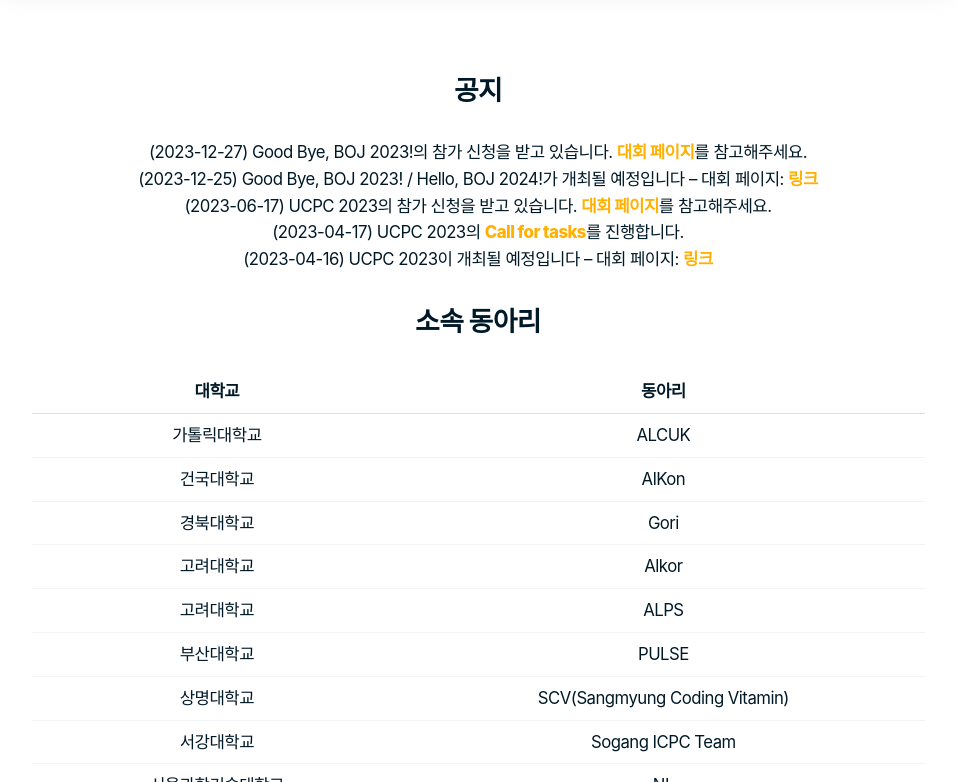
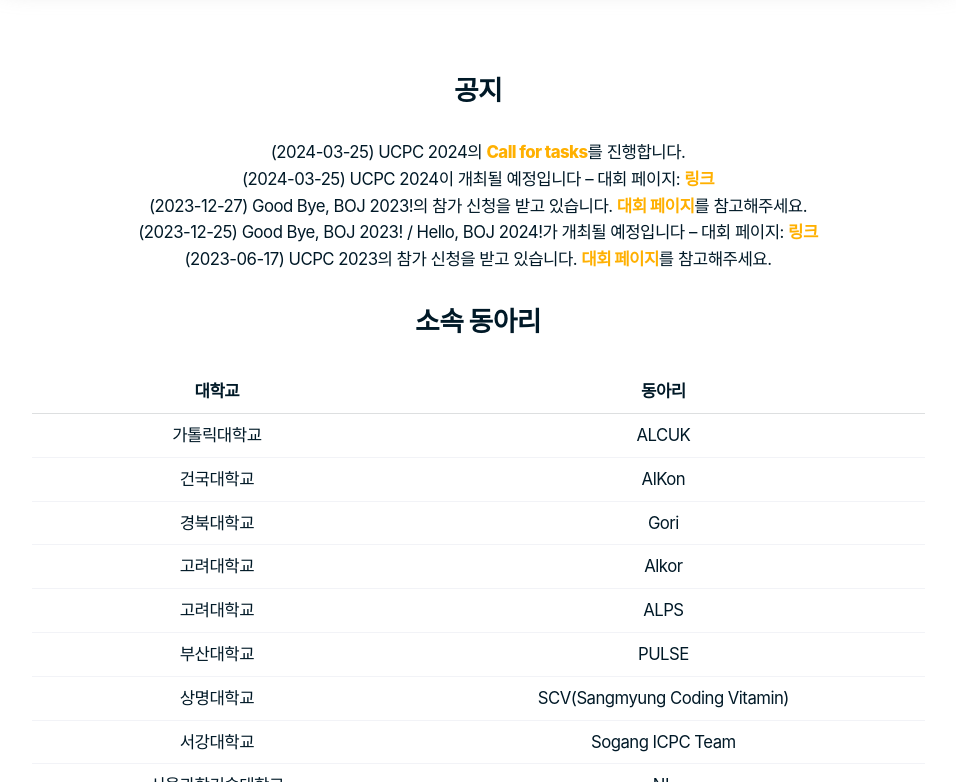
Before and after one commit to ucpcc/main, a Jekyll site: the page built from index.md, in a window 1280 px wide and 900 px high, scrolled down 951 px, cut to the strip 118-900 px from the top of the window. Shown: the whole strip, without its empty margins (162-1118 px from the left). Built offline with Jekyll 4.4.1, drawn with Linux system fonts in a browser that asks for light colours; some web fonts are replaced.

Commit message:
2024 call for tasks 정보 추가

```diff
--- a/index.md
+++ b/index.md
@@ -4,11 +4,11 @@ title: 전국 대학생 프로그래밍 대회 동아리 연합
 ---
 
 ## 공지
+- (2024-03-25) UCPC 2024의 [Call for tasks](https://2024.ucpc.me/tasks/)를 진행합니다.
+- (2024-03-25) UCPC 2024이 개최될 예정입니다 -- 대회 페이지: [링크](https://2024.ucpc.me)
 - (2023-12-27) Good Bye, BOJ 2023!의 참가 신청을 받고 있습니다. [대회 페이지](https://2023w.ucpc.me)를 참고해주세요.
 - (2023-12-25) Good Bye, BOJ 2023! / Hello, BOJ 2024!가 개최될 예정입니다 -- 대회 페이지: [링크](https://2023w.ucpc.me/)
 - (2023-06-17) UCPC 2023의 참가 신청을 받고 있습니다. [대회 페이지](https://2023.ucpc.me)를 참고해주세요.
-- (2023-04-17) UCPC 2023의 [Call for tasks](https://2023.ucpc.me/tasks/)를 진행합니다.
-- (2023-04-16) UCPC 2023이 개최될 예정입니다 -- 대회 페이지: [링크](https://2023.ucpc.me)
 
 ## 소속 동아리
 
```
